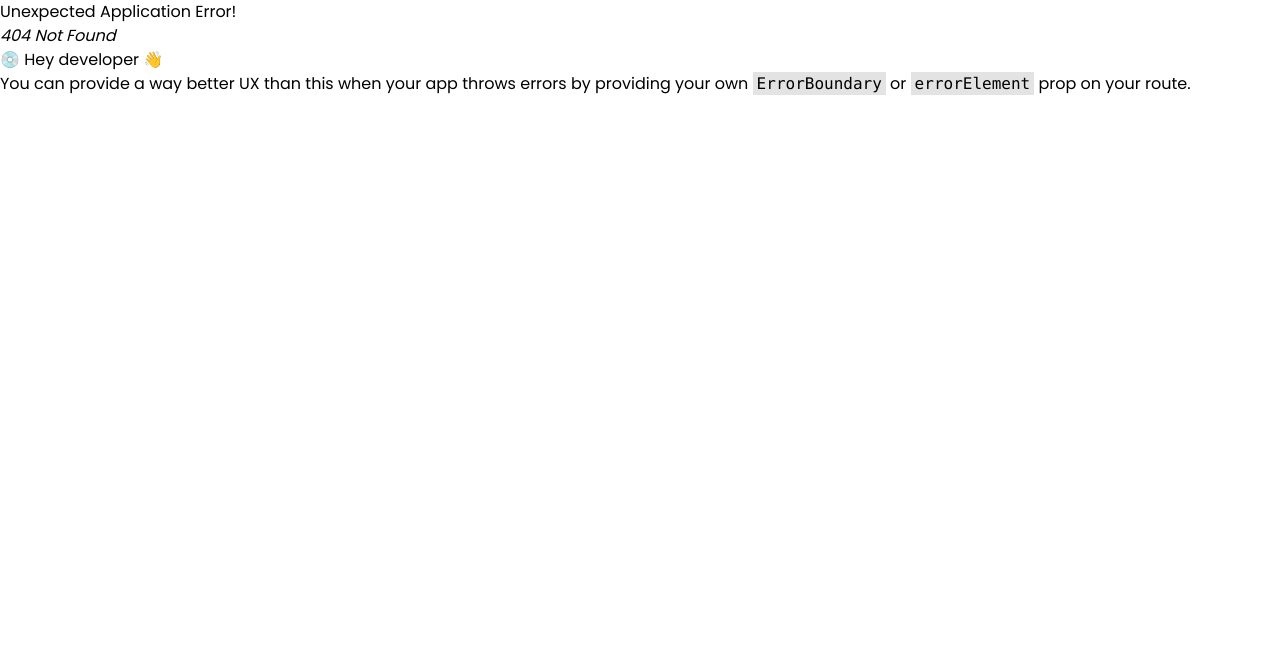
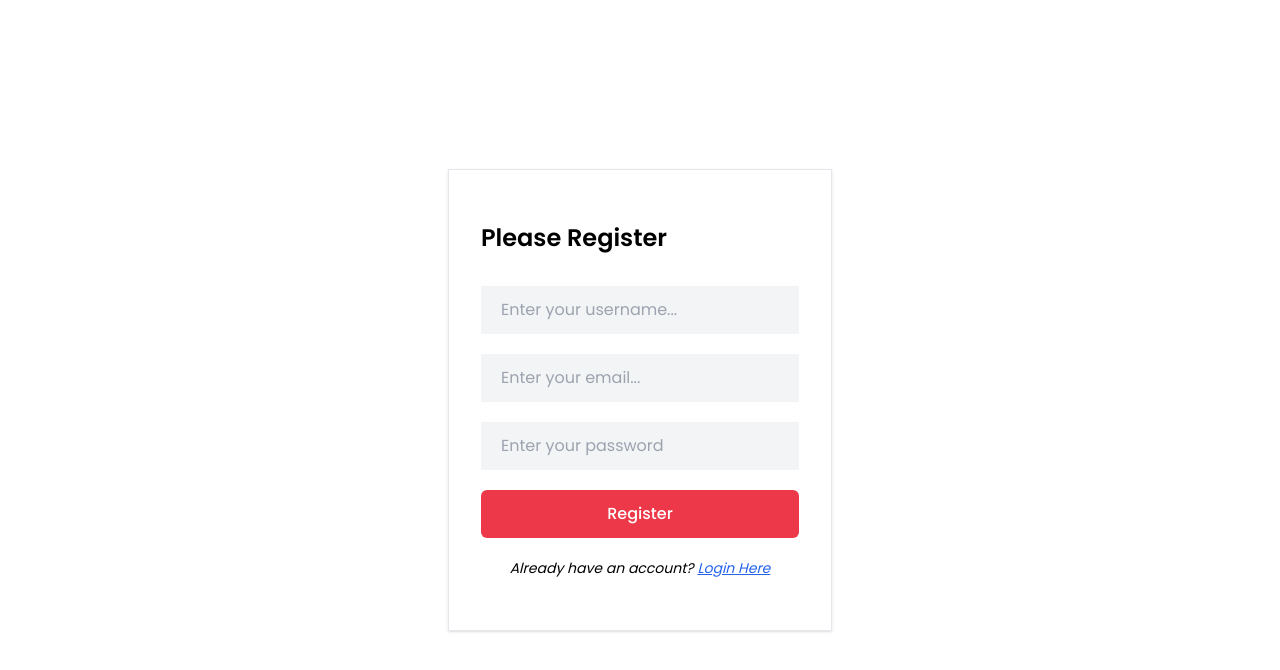
Before and after one commit to Bhaskar-Patel-26/react-e-commerce-client-server, a React (Vite) app: page /register in a window 1280 px wide. Before the commit this address had no page. Shown: the top 670 px of the page. Built offline with nearby package versions, Linux system fonts and the light colour scheme.

Commit message:
Login and register page is completed

```diff
--- /dev/null
+++ b/src/pages/LoginPage.jsx
@@ -0,0 +1,49 @@
+import { useState } from "react";
+import { Link } from "react-router-dom";
+
+const Login = () => {
+  const [message, setMessage] = useState("");
+  const [email, setEmail] = useState('');
+  const [password, setPassword] = useState('');
+  const handleLogin = async (e) => {
+    e.preventDefault();
+    const data = {email, password}
+    console.log(data)
+  }
+  return (
+    <section className="h-screen flex items-center justify-center">
+      <div className="max-w-sm border shadow bg-white mx-auto p-8">
+        <h2 className="text-2xl font-semibold pt-5">Please Login</h2>
+        <form onSubmit={handleLogin} className="space-y-5 max-w-sm mx-auto pt-8">
+          <input
+            onChange={(e)=>setEmail(e.target.value)}
+            type="email"
+            name="email"
+            id="email"
+            placeholder="Enter your email..."
+            required
+            className="w-full bg-gray-100 focus:outline-none px-5 py-3"
+          />
+          <input
+            onChange={(e) => setPassword(e.target.value)}
+            type="password"
+            name="password"
+            id="password"
+            placeholder="Enter your password"
+            required
+            className="w-full bg-gray-100 focus:outline-none px-5 py-3"
+          />
+          {message && <p className="text-red-500">{message}</p>}
+          <button className="w-full mt-5 bg-primary text-white hover:bg-indigo-500 font-medium py-3 rounded-md">
+            Login
+          </button>
+        </form>
+        <p className="my-5 italic text-sm text-center">
+          Don't have an account? <Link to="/register" className="text-blue-600 underline">Register Here</Link>
+        </p>
+      </div>
+    </section>
+  );
+};
+
+export default Login;
--- /dev/null
+++ b/src/pages/RegisterPage.jsx
@@ -0,0 +1,67 @@
+import { useState } from "react";
+import { Link } from "react-router-dom";
+
+const RegisterPage = () => {
+  const [message, setMessage] = useState("");
+  const [username, setUsername] = useState("");
+  const [email, setEmail] = useState("");
+  const [password, setPassword] = useState("");
+  const handleRegister = async (e) => {
+    e.preventDefault();
+    const data = { username, email, password };
+    console.log(data);
+  };
+  return (
+    <div>
+      <section className="h-screen flex items-center justify-center">
+        <div className="max-w-sm border shadow bg-white mx-auto p-8">
+          <h2 className="text-2xl font-semibold pt-5">Please Register</h2>
+          <form
+            onSubmit={handleRegister}
+            className="space-y-5 max-w-sm mx-auto pt-8"
+          >
+            <input
+              onChange={(e) => setUsername(e.target.value)}
+              type="text"
+              name="username"
+              id="username"
+              placeholder="Enter your username..."
+              required
+              className="w-full bg-gray-100 focus:outline-none px-5 py-3"
+            />
+            <input
+              onChange={(e) => setEmail(e.target.value)}
+              type="email"
+              name="email"
+              id="email"
+              placeholder="Enter your email..."
+              required
+              className="w-full bg-gray-100 focus:outline-none px-5 py-3"
+            />
+            <input
+              onChange={(e) => setPassword(e.target.value)}
+              type="password"
+              name="password"
+              id="password"
+              placeholder="Enter your password"
+              required
+              className="w-full bg-gray-100 focus:outline-none px-5 py-3"
+            />
+            {message && <p className="text-red-500">{message}</p>}
+            <button className="w-full mt-5 bg-primary text-white hover:bg-indigo-500 font-medium py-3 rounded-md">
+              Register
+            </button>
+          </form>
+          <p className="my-5 italic text-sm text-center">
+            Already have an account?{" "}
+            <Link to="/login" className="text-blue-600 underline">
+              Login Here
+            </Link>
+          </p>
+        </div>
+      </section>
+    </div>
+  );
+};
+
+export default RegisterPage;
```
Also changed, not shown: src/routes/router.jsx (+10 -0 lines).
